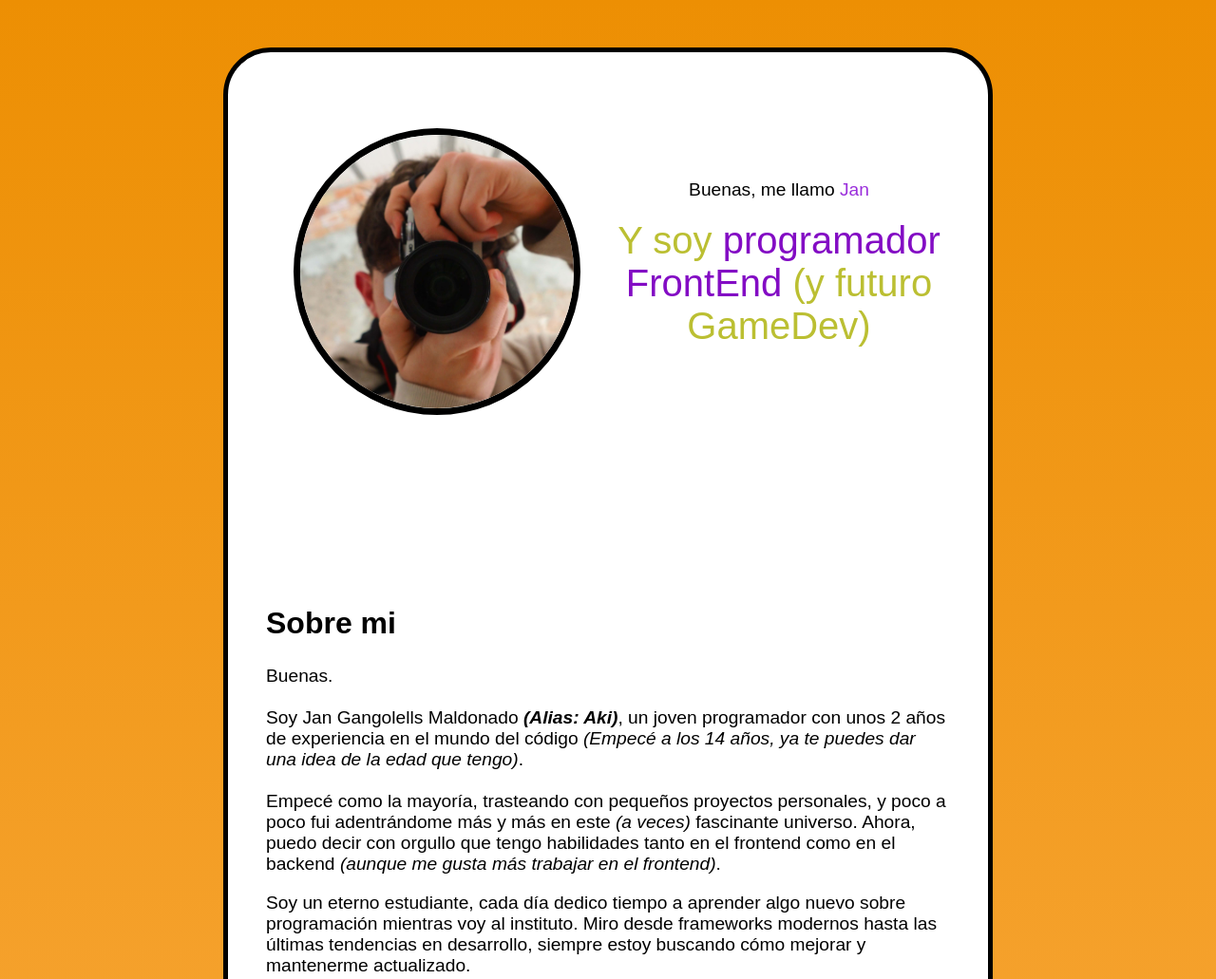
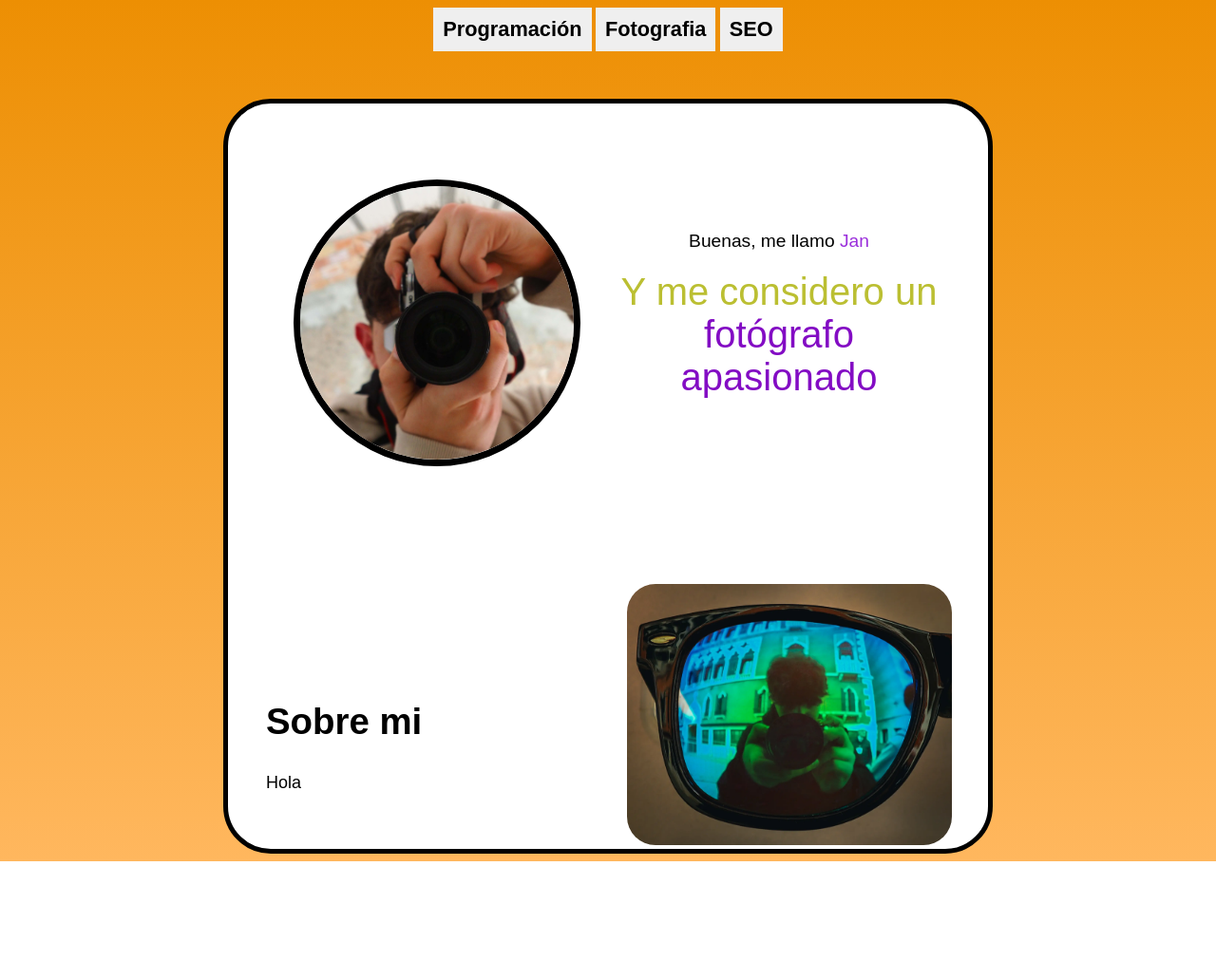
Before and after one commit to Electrum10/Electrum10.github.io, a website: page index.html in a window 1280 px wide. Shown: the top 1031 px of the page at 95% size. After the commit the page ends 907 px from the top, so only its background shows below. Drawn offline with nearby package versions, Linux system fonts and the light colour scheme; a web font is replaced by a local one.

Commit message:
Fotografia comenzada, ahora solo falta inspirarse

```diff
--- /dev/null
+++ b/CSS/fotografia.css
@@ -0,0 +1,29 @@
+.SobreMiFoto {
+    box-sizing: border-box;
+    display: grid;
+    grid-template-columns: 1fr 1fr;
+
+    text-align: left;
+    align-items: center;
+}
+
+/* Texto sobre mi */
+.SobreMiFoto:first-child {
+    padding-left: 5%;
+    h2 {
+        font-size: 3vw;
+    }
+
+    p {
+        font-size: large;
+    }
+}
+
+.SobreMiFoto:last-child {
+    img{
+        width: 90%;
+        border: 0px;
+        border-radius: 30px;
+    }
+
+}
--- a/CSS/index.css
+++ b/CSS/index.css
@@ -7,6 +7,21 @@ body {
 
 h2 {
   padding-top: 50px;
+}
+
+.ElegirNicho {
+  text-align: center;
+  align-items: center;
+
+  button {
+    padding: 10px;
+    color: rgb(111, 112, 101);
+    background-color: none;
+    color: black;
+    border: none;
+    font-size: 1.7vw;
+    font-weight: 700;
+  }
 }
 
 .TodoContenido {
@@ -44,6 +59,7 @@ h2 {
     margin: 0px auto;
     padding-top: 20%;
     padding-bottom:40%;
+
 
     .Left {
       grid-column: 1;
@@ -90,17 +106,13 @@ h2 {
   }
 }
 
-.SobreMi {
+.SobreMiProgramación {
   text-align: left;
   padding-left: 5%;
   padding-right: 5%;
 
   @media screen and (max-width: 705px) {
     padding-top: 5%;
-  }
-
-  h2 {
-    font-size: 2em;
   }
 
   p {
@@ -164,11 +176,6 @@ h2 {
 .Lenguajes:hover {
   transition-duration: 0.3s;
   background-color: #f7a737b7;
-
-  p {
-    animation: fadeOut 0.3s;
-    opacity: 0;
-  }
 }
 
 .TodosLosProyectos {
--- /dev/null
+++ b/JS/script.js
@@ -0,0 +1,39 @@
+const QuienSoyProgramación = document.getElementById("QuienSoyProgramación");
+const QuienSoyFotografia = document.getElementById("QuienSoyFotografia");
+const QuienSoySEO = document.getElementById("QuienSoySEO");
+const BotónProgramacion = document.getElementById("BotónProgramacion");
+const BotónFotografia = document.getElementById("BotónFotografia");
+const BotónSEO = document.getElementById("BotónSEO");
+const CajaProgramación = document.getElementById("Programacion");
+const CajaFotografia = document.getElementById("Fotografia");
+
+document.addEventListener("DOMContentLoaded", () => {
+    Fotografia();
+})
+
+function Programacion() {
+    QuienSoyProgramación.style.display = "grid";
+    QuienSoyFotografia.style.display = "none";
+    QuienSoySEO.style.display = "none";
+    CajaProgramación.style.display = "contents";
+    CajaFotografia.style.display = "none";
+}
+
+function Fotografia() {
+    QuienSoyProgramación.style.display = "none";
+    QuienSoyFotografia.style.display = "grid";
+    QuienSoySEO.style.display = "none";
+    CajaProgramación.style.display = "none";
+    CajaFotografia.style.display = "contents";
+}
+
+function SEO() {
+    QuienSoyProgramación.style.display = "none";
+    QuienSoyFotografia.style.display = "none";
+    QuienSoySEO.style.display = "grid";
+    CajaProgramación.style.display = "none";
+}
+
+BotónProgramacion.addEventListener("click", Programacion);
+BotónFotografia.addEventListener("click", Fotografia)
+BotónSEO.addEventListener("click", SEO);
--- a/index.html
+++ b/index.html
@@ -1,12 +1,11 @@
 <!DOCTYPE html>
-
 <html lang="es">
   <head>
     <meta charset="UTF-8" />
     <meta name="viewport" content="width=device-width, initial-scale=1.0" />
     <title>Jan Gangolells - Fotógrafo, programador y SEO</title>
     <link rel="stylesheet" href="/CSS/index.css" />
-    <link rel="stylesheet" href="./CSS/header.css" />
+    <link rel="stylesheet" href="/CSS/fotografia.css">
     <link
       rel="stylesheet"
       href="https://fonts.googleapis.com/css2?family=Radio+Canada+Big:ital,wght@0,400..700;1,400..700&display=swap"
@@ -17,9 +16,14 @@
     />
   </head>
 
-  <body>
+  <body id="FuentePrincipal">
+    <div class="ElegirNicho">
+    <button id="BotónProgramacion">Programación</button>
+    <button id="BotónFotografia">Fotografia</button>
+    <button id="BotónSEO">SEO</button>
+    </div>
     <div class="TodoContenido">
-      <div class="Principio" id="FuentePrincipal">
+      <div class="Principio">
         <div class="animate__animated animate__fadeInUp">
         <div class="Left" >
           <img
@@ -30,22 +34,28 @@
         </div>
       </div>
         <div class="TituloPrincipalYNombre">
-          <div class="animate__animated animate__fadeInUp">
+          <div>
             <p class="Nombre">
               Buenas, me llamo <span style="color: #9a2edb">Jan</span>
             </p>
-            <p class="QuienSoy">
+            <p class="QuienSoy animate__animated animate__zoomIn" id="QuienSoyProgramación">
               Y soy
               <span style="color: #830cc4">programador FrontEnd</span> (y futuro
               GameDev)
             </p>
+            <p class="QuienSoy animate__animated animate__zoomIn" id="QuienSoyFotografia">
+              Y me considero un <span style="color: #830cc4">fotógrafo apasionado</span>
+            </p>
+            <p class="QuienSoy animate__animated animate__zoomIn" id="QuienSoySEO">
+              Y <span style="color: #830cc4">Posiciono paginas web</span>
+            </p>
           </div>
         </div>
       </div>
-
-      <div class="SobreMi" id="FuentePrincipal">
+      <div id="Programacion">
+      <div class="SobreMiProgramación animate__animated animate__zoomIn">
         <h2>Sobre mi</h2>
-        <p class="animate__animated animate__zoomIn">
+        <p>
           Buenas.<br /><br />
           Soy Jan Gangolells Maldonado <strong><i>(Alias: Aki)</i></strong
           >, un joven programador con unos 2 años de experiencia en el mundo del
@@ -68,7 +78,7 @@
         </p>
       </div>
 
-      <div class="LenguajesDominados" id="FuentePrincipal">
+      <div class="LenguajesDominados">
         <h2>Lenguajes Dominados</h2>
         <h3>FrontEnd</h3>
         <div class="FrontEnd_BackEnd">
@@ -147,6 +157,7 @@
             <p>Horoscopo automatico con integración IA</p>
           </div>
         </div>
+      </div>
 
         <h2>Contacto</h2>
         <div class="gmail">
@@ -169,6 +180,17 @@
         </a>
         </div>
       </div>
+      <div id="Fotografia">
+        <div class="SobreMiFoto">
+          <div>
+            <h2>Sobre mi</h2>
+            <p>Hola</p>
+          </div>
+          <div>
+            <img src="/Imagenes/FotoSobreMiFotografia.webp" alt="Hola :)">
+          </div>
+        </div>
+      </div>
     </div>
     <script src="./JS/script.js"></script>
   </body>
```
Also changed, not shown: CSS/header.css (added), Imagenes/FotoSobreMiFotografia.webp (added).
